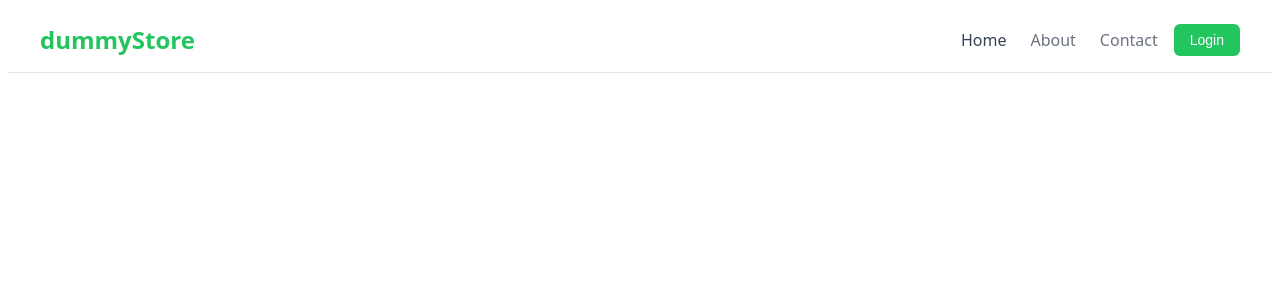
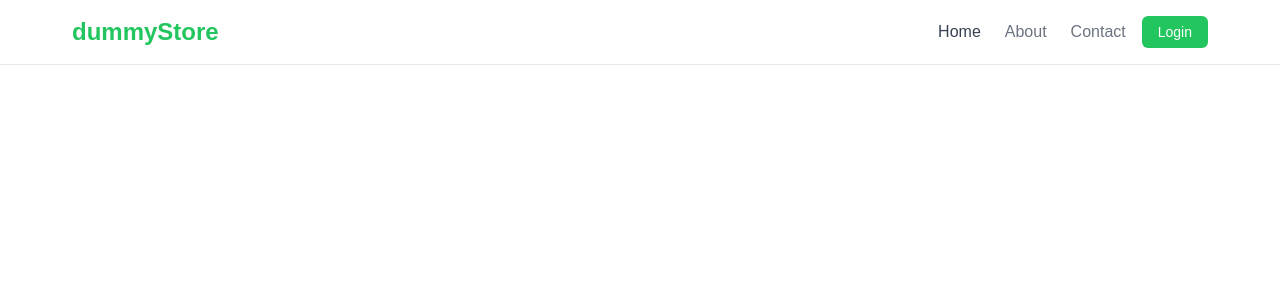
Before and after one commit to Joselyn96/BOOTCAMP-0825-FRONTEND-REACT-NTT-JOSELYN, a React app: page / in a window 1280 px wide. Shown: the top 300 px of the page. Built offline with nearby package versions, Linux system fonts and the light colour scheme; the HTML template or start-up script is replaced by a standard one.

Commit message:
chore: restaurar estilos margin y padding 0 en index.css

```diff
--- a/src/index.css
+++ b/src/index.css
@@ -11,3 +11,14 @@
   -webkit-font-smoothing: antialiased;
   -moz-osx-font-smoothing: grayscale;
 }
+
+/* restaurando estilos */
+* {
+  margin: 0;
+  padding: 0;
+  box-sizing: border-box;
+}
+
+body {
+  font-family: sans-serif;
+}
```
